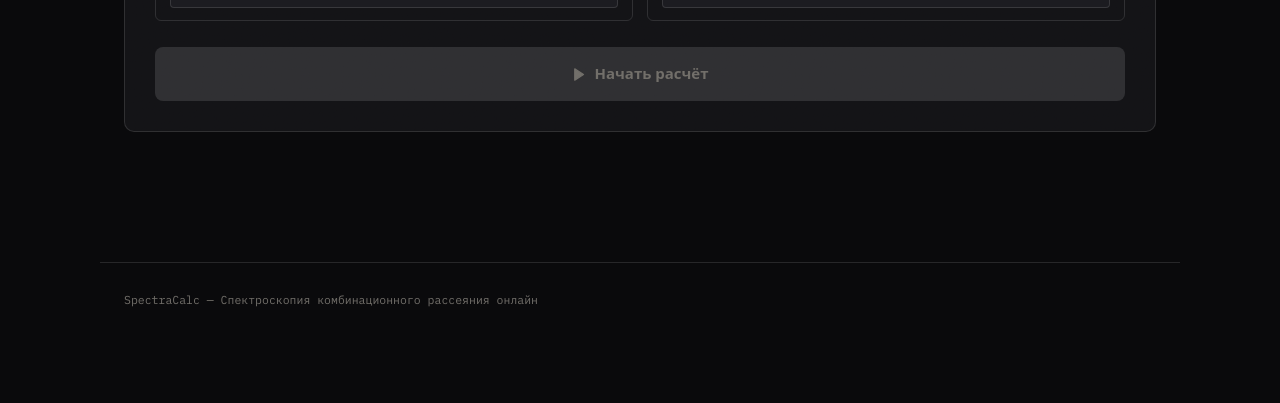
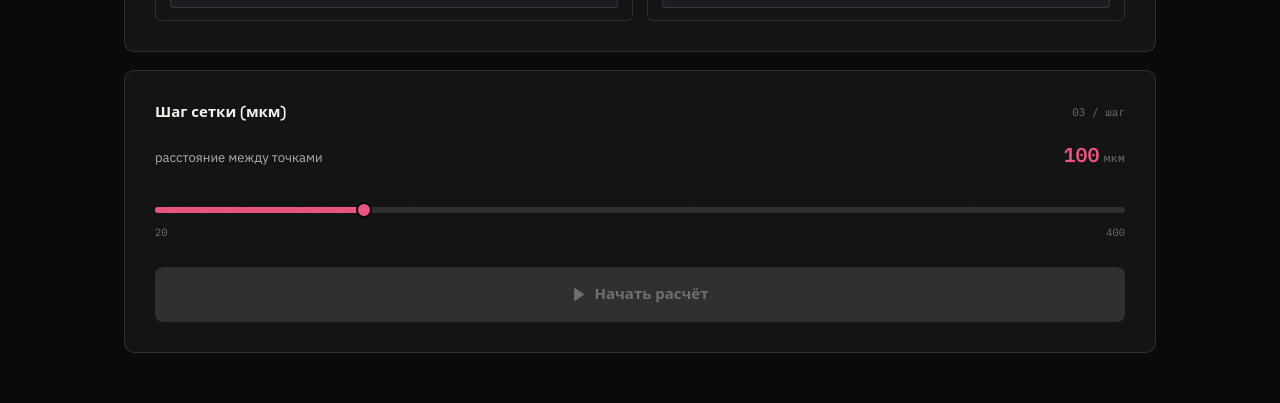
Before and after one commit to dolgovv/spectra-calc, a React (Vite) app in the folder front/: page / in a window 1280 px wide. Shown: the part 1200-1603 px from the top of the page. Before the commit the page ends 1565 px from the top, so only its background shows below. Built offline with nearby package versions, Linux system fonts and the light colour scheme; no server answers.

Commit message:
step size variability added

```diff
--- a/front/src/index.css
+++ b/front/src/index.css
@@ -61,6 +61,49 @@ body::after {
   background: transparent;
 }
 
+/* Single-handle step slider: track fill follows --fill (set inline from the current value),
+   set on the element itself so both engines' native track can just read it. */
+.step-slider-input {
+  -webkit-appearance: none;
+  appearance: none;
+  height: 6px;
+  border-radius: 999px;
+  background: linear-gradient(
+    to right,
+    #e8567f var(--fill),
+    rgba(255, 255, 255, 0.12) var(--fill)
+  );
+  outline: none;
+  cursor: pointer;
+}
+.step-slider-input::-webkit-slider-thumb {
+  -webkit-appearance: none;
+  width: 16px;
+  height: 16px;
+  border-radius: 50%;
+  background: #e8567f;
+  border: 2px solid #0a0a0c;
+  cursor: ew-resize;
+}
+.step-slider-input::-moz-range-thumb {
+  width: 16px;
+  height: 16px;
+  border-radius: 50%;
+  background: #e8567f;
+  border: 2px solid #0a0a0c;
+  cursor: ew-resize;
+}
+.step-slider-input::-moz-range-track {
+  height: 6px;
+  border-radius: 999px;
+  background: rgba(255, 255, 255, 0.12);
+}
+.step-slider-input::-moz-range-progress {
+  height: 6px;
+  border-radius: 999px;
+  background: #e8567f;
+}
+
 /* Number inputs read as instrument readouts — drop the browser spinners. */
 .readout-input::-webkit-outer-spin-button,
 .readout-input::-webkit-inner-spin-button {
--- a/front/src/pages/home/HomePage.tsx
+++ b/front/src/pages/home/HomePage.tsx
@@ -7,7 +7,11 @@ import { validateZipFile } from "./actions/validateZipFile";
 import { computeSpectrumResult } from "./actions/computeSpectrumResult";
 import { saveResultToSession } from "../../lib/resultStorage";
 import { ROUTES } from "../../router/routes";
-import { DEFAULT_INTERVAL, type SpectrumInterval } from "../../types/spectra";
+import {
+  DEFAULT_INTERVAL,
+  DEFAULT_SPATIAL_STEP_MICRONS,
+  type SpectrumInterval,
+} from "../../types/spectra";
 
 export default function HomePage() {
   const navigate = useNavigate();
@@ -15,6 +19,7 @@ export default function HomePage() {
   const [fileError, setFileError] = useState<string | null>(null);
   const [interval, setIntervalValue] =
     useState<SpectrumInterval>(DEFAULT_INTERVAL);
+  const [step, setStep] = useState<number>(DEFAULT_SPATIAL_STEP_MICRONS);
   const [isSubmitting, setIsSubmitting] = useState(false);
   const [submitError, setSubmitError] = useState<string | null>(null);
 
@@ -34,7 +39,7 @@ export default function HomePage() {
     setIsSubmitting(true);
     setSubmitError(null);
     try {
-      const result = await computeSpectrumResult({ file, interval });
+      const result = await computeSpectrumResult({ file, interval, step });
       saveResultToSession(result);
       navigate(ROUTES.result, { state: { result } });
     } catch (err) {
@@ -53,9 +58,11 @@ export default function HomePage() {
         file={file}
         fileError={fileError}
         interval={interval}
+        step={step}
         isSubmitting={isSubmitting}
         onFileSelected={handleFileSelected}
         onIntervalChange={setIntervalValue}
+        onStepChange={setStep}
         onSubmit={handleSubmit}
       />
       {submitError && (
--- a/front/src/pages/home/actions/computeSpectrumResult.ts
+++ b/front/src/pages/home/actions/computeSpectrumResult.ts
@@ -4,6 +4,8 @@ import type { SpectrumInterval, SpectrumResult } from "../../../types/spectra";
 export interface ComputeSpectrumResultParams {
   file: File;
   interval: SpectrumInterval;
+  /** Heatmap axis step in µm; omitted defers to the backend's default (100). */
+  step?: number;
 }
 
 /**
@@ -14,11 +16,13 @@ export interface ComputeSpectrumResultParams {
 export async function computeSpectrumResult({
   file,
   interval,
+  step,
 }: ComputeSpectrumResultParams): Promise<SpectrumResult> {
   const form = new FormData();
   form.append("archive", file);
   form.append("from", String(interval.from));
   form.append("to", String(interval.to));
+  if (step !== undefined) form.append("step", String(step));
 
   let response: Response;
   try {
--- /dev/null
+++ b/front/src/pages/home/components/StepSlider.tsx
@@ -0,0 +1,32 @@
+export interface StepSliderProps {
+  min: number;
+  max: number;
+  step?: number;
+  value: number;
+  onChange: (value: number) => void;
+}
+
+/** Single-handle slider for the heatmap's spatial axis step (µm). */
+export default function StepSlider({ min, max, step = 10, value, onChange }: StepSliderProps) {
+  const percent = ((value - min) / (max - min)) * 100;
+
+  return (
+    <div className="mt-[26px]">
+      <input
+        type="range"
+        aria-label="Шаг сетки"
+        min={min}
+        max={max}
+        step={step}
+        value={value}
+        onChange={(event) => onChange(Number(event.target.value))}
+        className="step-slider-input w-full"
+        style={{ '--fill': `${percent}%` } as React.CSSProperties}
+      />
+      <div className="mt-1.5 flex justify-between font-mono text-[10.5px] text-muted-faint">
+        <span>{min}</span>
+        <span>{max}</span>
+      </div>
+    </div>
+  );
+}
--- a/front/src/pages/home/components/UploadCard.tsx
+++ b/front/src/pages/home/components/UploadCard.tsx
@@ -3,28 +3,38 @@ import PanelTitle, { PanelIndex } from '../../../common/components/PanelTitle';
 import Dropzone from './Dropzone';
 import IntervalRuler from './IntervalRuler';
 import IntervalNumberInputs from './IntervalNumberInputs';
+import StepSlider from './StepSlider';
 import StartButton from './StartButton';
 import type { SpectrumInterval } from '../../../types/spectra';
-import { DEFAULT_INTERVAL_MAX, DEFAULT_INTERVAL_MIN } from '../../../types/spectra';
+import {
+  DEFAULT_INTERVAL_MAX,
+  DEFAULT_INTERVAL_MIN,
+  MAX_SPATIAL_STEP_MICRONS,
+  MIN_SPATIAL_STEP_MICRONS,
+} from '../../../types/spectra';
 
 export interface UploadCardProps {
   file: File | null;
   fileError: string | null;
   interval: SpectrumInterval;
+  step: number;
   isSubmitting: boolean;
   onFileSelected: (file: File) => void;
   onIntervalChange: (interval: SpectrumInterval) => void;
+  onStepChange: (step: number) => void;
   onSubmit: () => void;
 }
 
-/** The two numbered steps of the form: 01 the archive, 02 the interval and submit. */
+/** The three numbered steps of the form: 01 the archive, 02 the interval, 03 the grid step and submit. */
 export default function UploadCard({
   file,
   fileError,
   interval,
+  step,
   isSubmitting,
   onFileSelected,
   onIntervalChange,
+  onStepChange,
   onSubmit,
 }: UploadCardProps) {
   return (
@@ -58,6 +68,25 @@ export default function UploadCard({
           value={interval}
           onChange={onIntervalChange}
         />
+      </Panel>
+
+      <Panel className="mt-[18px] p-[30px]">
+        <PanelTitle right={<PanelIndex>03 / шаг</PanelIndex>}>Шаг сетки (мкм)</PanelTitle>
+
+        <div className="flex items-baseline justify-between gap-3">
+          <span className="text-[13px] text-muted">расстояние между точками</span>
+          <span className="whitespace-nowrap font-mono text-xl font-semibold text-accent">
+            {step}
+            <span className="ml-1 text-xs font-normal text-muted-faint">мкм</span>
+          </span>
+        </div>
+
+        <StepSlider
+          min={MIN_SPATIAL_STEP_MICRONS}
+          max={MAX_SPATIAL_STEP_MICRONS}
+          value={step}
+          onChange={onStepChange}
+        />
 
         <StartButton
           disabled={!file || !!fileError || isSubmitting}
--- a/front/src/types/spectra.ts
+++ b/front/src/types/spectra.ts
@@ -6,6 +6,11 @@ export interface SpectrumInterval {
 export const DEFAULT_INTERVAL_MIN = 200;
 export const DEFAULT_INTERVAL_MAX = 3000; // typical Raman-shift span (cm⁻¹)
 export const DEFAULT_INTERVAL: SpectrumInterval = { from: 580, to: 650 };
+
+/** Heatmap axis step in µm - display-only, doesn't affect the computed matrix or stats. */
+export const MIN_SPATIAL_STEP_MICRONS = 20;
+export const MAX_SPATIAL_STEP_MICRONS = 400;
+export const DEFAULT_SPATIAL_STEP_MICRONS = 100;
 
 export type CategoryKey =
   | "excellent"
```
